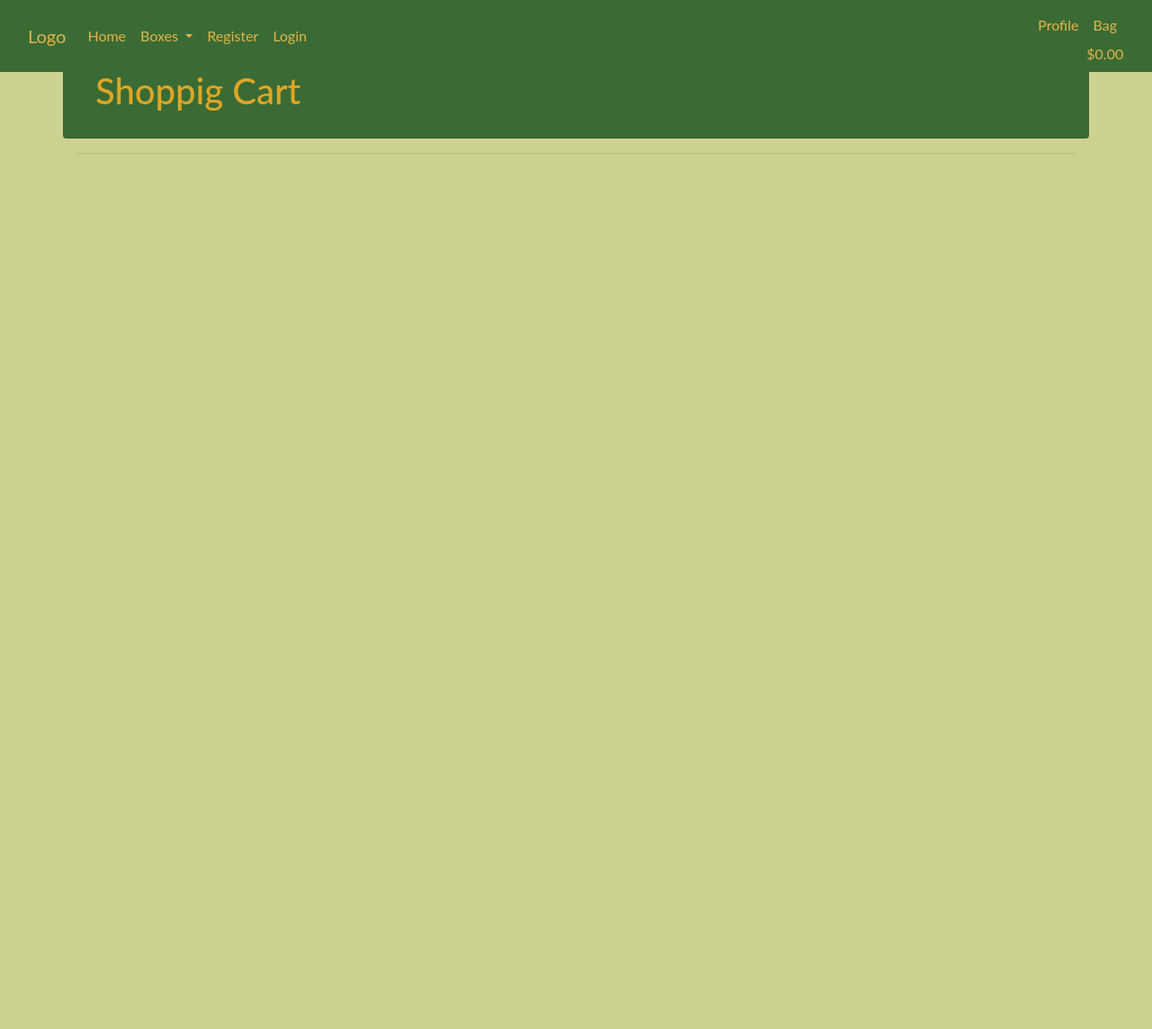
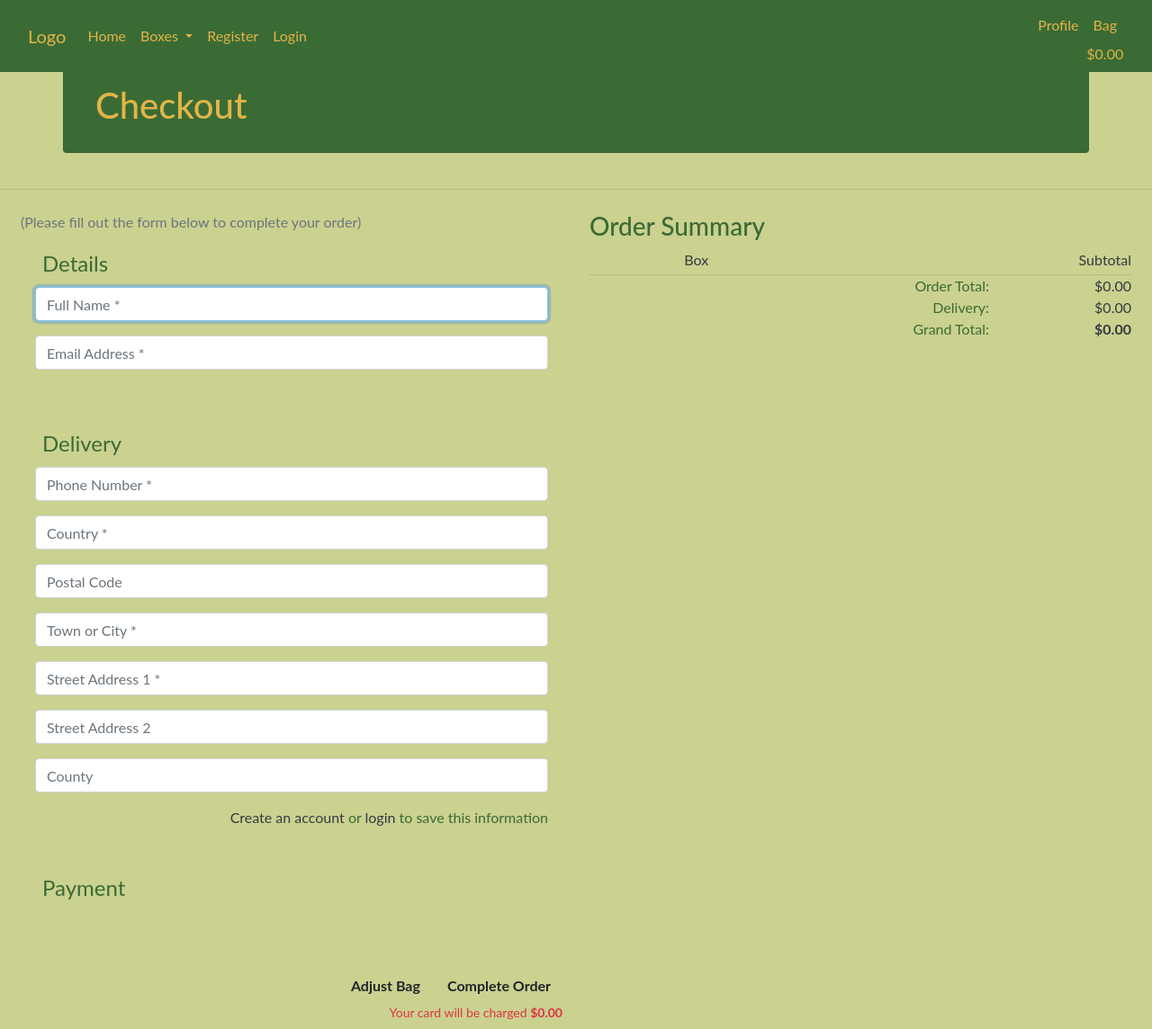
Before and after one commit to Code-Institute-Submissions/MadeleineFrey-Project5_MayResub, a Django app: template checkout/templates/checkout/checkout.html in a window 1280 px wide. Shown: the whole page at 90% size. Before the commit the page ends 171 px from the top, so only its background shows below. Run offline with Django 3.2, Linux system fonts and the light colour scheme; the template is opened without the code that fills it: values that come from a table or form of the project are taken from there, others are empty; parts of the project's set-up code (start-up, migrations or seed data) failed here and were passed over; some libraries are stand-ins or nearby versions.

Commit message:
Add styling to checkout page

```diff
--- a/bag/templates/bag/bag.html
+++ b/bag/templates/bag/bag.html
@@ -18,7 +18,7 @@
     <div class="row">
         <div class="col card mb-4  mt-4 left info-box">
             <div class="card-body ">
-                <h1>Shoppig Cart<small> (1 item in your cart) </small></h1>
+                <h1>Shoppig Cart</h1>
             </div>
         </div>
     </div>
@@ -136,7 +136,7 @@
                             </span>
                             <span class="text-uppercase">Keep Shopping</span>
                         </a>
-                        <a href="" class="btn btn-black rounded-0 btn-lg">
+                        <a href="{% url 'checkout' %}" class="btn btn-black rounded-0 btn-lg">
                             <span class="text-uppercase">Secure Checkout</span>
                             <span class="icon">
                                 <i class="fas fa-lock"></i>
--- a/checkout/forms.py
+++ b/checkout/forms.py
@@ -1,16 +1,14 @@
-
 from django import forms
 from .models import Order
 
+
 class OrderForm(forms.ModelForm):
-    """ X """
     class Meta:
         model = Order
-        fields = (
-            'full_name', 'email', 'phone_number', 'country',
-            'postcode', 'town_or_city', 'street_address1',
-            'street_address2', 'county',
-        )
+        fields = ('full_name', 'email', 'phone_number',
+                  'street_address1', 'street_address2',
+                  'town_or_city', 'postcode', 'country',
+                  'county',)
 
     def __init__(self, *args, **kwargs):
         """
@@ -22,20 +20,20 @@ class OrderForm(forms.ModelForm):
             'full_name': 'Full Name',
             'email': 'Email Address',
             'phone_number': 'Phone Number',
+            'country': 'Country',
             'postcode': 'Postal Code',
             'town_or_city': 'Town or City',
             'street_address1': 'Street Address 1',
             'street_address2': 'Street Address 2',
-            'county': 'County, State or Locality',
+            'county': 'County',
         }
 
         self.fields['full_name'].widget.attrs['autofocus'] = True
         for field in self.fields:
-            if field != 'country':
-                if self.fields[field].required:
-                    placeholder = f'{placeholders[field]} *'
-                else:
-                    placeholder = placeholders[field]
-                self.fields[field].widget.attrs['placeholder'] = placeholder
+            if self.fields[field].required:
+                placeholder = f'{placeholders[field]} *'
+            else:
+                placeholder = placeholders[field]
+            self.fields[field].widget.attrs['placeholder'] = placeholder
             self.fields[field].widget.attrs['class'] = 'stripe-style-input'
             self.fields[field].label = False
--- a/checkout/static/checkout/css/checkout.css
+++ b/checkout/static/checkout/css/checkout.css
@@ -0,0 +1,3 @@
+.my-text-green {
+    color: #3a6b35;
+}
--- a/checkout/templates/checkout/checkout.html
+++ b/checkout/templates/checkout/checkout.html
@@ -1,5 +1,10 @@
 {% extends "base.html" %}
 {% load static %}
+{% load bag_tools %}
+
+{% block extra_css %}
+    <link rel="stylesheet" href="{% static 'checkout/css/checkout.css' %}">
+{% endblock %}
 
 {% block page_header %}
     <div class="container header-container">
@@ -9,29 +14,129 @@
     </div>
 {% endblock %}
 
-
 {% block content %}
-
-<div class="overlay my-bag-bg"></div>
-<div class="container  my-bag-bg my-my {% if grand_total %} info-box-more {% else %}  {% endif %}">
+    <div class="overlay"></div>
+    <div class="container my-my {% if grand_total %} info-box-more {% else %}  {% endif %}">
         <div class="row">
-        <div class="col card left info-box">
+            <div class="col card mb-4  mt-3 left info-box">
                 <div class="card-body ">
-                <h1>Shoppig Cart</h1>
+                    <h1>Checkout</h1>
                 </div>
             </div>
         </div>
-
+    </div>
     <div class="row">
         <div class="col">
             <hr>
         </div>
     </div>
-    <div class="row my-bag-bg ">
-        <div class="col">
-            <div class="col left info-box">
+        <div class="row m-2">
+            <div class="col-12 col-lg-6 order-lg-last mb-5">
+                <p class="my-text-green h3">Order Summary</p>
+                <div class="row">
+                    <div class="col-7 offset-2">
+                        <p class="mb-1 mt-0 big text-dark">Box</p>
+                    </div>
+                    <div class="col-3 text-right">
+                        <p class="mb-1 mt-0 medium text-dark">Subtotal</p>
+                    </div>
+                </div>
+                {% for box in bag_items %}
+                    <div class="row">
+                        <div class="col-2 mb-1 ">
+                            <a href="{% url 'box_detail' box.box.id %}">
+                                {% if box.box.image %}
+                                    <img class="w-100" src="#" alt="{{ box.name }}">
+                                {% else %}
+                                    <img class="w-100" src="#" alt="{{ box.name }}">
+                                {% endif %}
+                            </a>
 
                         </div>
+                        <div class="col-7">
+                            <p class="my-0 my-text-green"><strong>{{ box.box.name }}</strong></p>
+                            <p class="my-0 text-dark">Qty: {{ box.quantity }}</p>
+                        </div>
+                        <div class="col-3 text-right">
+                            <p class="my-0  text-dark">${{ box.box.price | calc_subtotal:box.quantity }}</p>
+                        </div>
+                    </div>
+                {% endfor %}
+                <hr class="my-0">
+                <div class="row text-black text-right">
+                    <div class="col-7 offset-2">
+                        <p class="my-0 my-text-green">Order Total:</p>
+                        <p class="my-0 my-text-green">Delivery:</p>
+                        <p class="my-0 my-text-green">Grand Total:</p>
+                    </div>
+                    <div class="col-3">
+                        <p class="my-0 text-dark">${{ total | floatformat:2 }}</p>
+                        <p class="my-0 text-dark">${{ delivery | floatformat:2 }}</p>
+                        <p class="my-0 text-dark"><strong>${{ grand_total | floatformat:2 }}</strong></p>
+                    </div>
+                </div>
+            </div>
+            <div class="col-12 col-lg-6">
+                <p class="text-secondary">(Please fill out the form below to complete your order)</p>
+                <form action="{% url 'checkout' %}" method="POST" id="payment-form">
+                    {% csrf_token %}
+                    <fieldset class="rounded px-3 mb-5">
+                        <legend class="fieldset-label big my-text-green px-2 w-auto">Details</legend>
+                        {{ order_form.full_name | as_crispy_field }}
+                        {{ order_form.email | as_crispy_field }}
+                    </fieldset>
+                    <fieldset class="rounded px-3 mb-5">
+                        <legend class="fieldset-label big my-text-green px-2 w-auto">Delivery</legend>
+                        {{ order_form.phone_number | as_crispy_field }}
+                        {{ order_form.country | as_crispy_field }}
+                        {{ order_form.postcode | as_crispy_field }}
+                        {{ order_form.town_or_city | as_crispy_field }}
+                        {{ order_form.street_address1 | as_crispy_field }}
+                        {{ order_form.street_address2 | as_crispy_field }}
+                        {{ order_form.county | as_crispy_field }}
+
+                        <div class="form-check form-check-inline float-right mr-0">
+							{% if user.is_authenticated %}
+								<label class="form-check-label" for="id-save-info">Save this delivery information to my profile</label>
+                                <input class="form-check-input ml-2 mr-0" type="checkbox" id="id-save-info" name="save-info" checked>
+							{% else %}
+								<label class="form-check-label my-text-green" for="id-save-info">
+                                    <a class="text-dark" href="#">Create an account</a> or
+                                    <a class="text-dark" href="#">login</a> to save this information
+                                </label>
+							{% endif %}
+						</div>
+                    </fieldset>
+                    <fieldset class="px-3">
+                        <legend class="fieldset-label my-text-green px-2 w-auto">Payment</legend>
+                        <!-- A Stripe card element  -->
+                        <div class="mb-3" id="card-element"></div>
+
+                        <!-- Used to display form errors -->
+                        <div class="mb-3 text-danger" id="card-errors" role="alert"></div>
+                    </fieldset>
+
+                    <div class="submit-button text-right mt-5 mb-2">
+						<a href="{% url 'bag' %}" class="btn btn-outline-black rounded-0">
+							<span class="icon">
+								<i class="fas fa-chevron-left"></i>
+							</span>
+							<span class="font-weight-bold">Adjust Bag</span>
+						</a>
+						<button id="submit-button" class="btn btn-black rounded-0">
+							<span class="font-weight-bold">Complete Order</span>
+							<span class="icon">
+								<i class="fas fa-lock"></i>
+							</span>
+						</button>
+						<p class="small text-danger my-0">
+							<span class="icon">
+								<i class="fas fa-exclamation-circle"></i>
+							</span>
+							<span>Your card will be charged <strong>${{ grand_total|floatformat:2 }}</strong></span>
+						</p>
+					</div>
+                </form>
             </div>
         </div>
     </div>
--- a/checkout/views.py
+++ b/checkout/views.py
@@ -1,14 +1,14 @@
 from django.shortcuts import render, redirect, reverse
-# add later from django.contrib import messages
 
 from .forms import OrderForm
 
 
 def checkout(request):
+    """ X """
+
     bag = request.session.get('bag', {})
     if not bag:
-            # add messages.error(request, "There's nothing in your bag at the moment")
-        return redirect(reverse('products'))
+        return redirect(reverse('boxes'))
 
     order_form = OrderForm()
     template = 'checkout/checkout.html'
--- a/subscription_box/settings.py
+++ b/subscription_box/settings.py
@@ -54,9 +54,8 @@ INSTALLED_APPS = [
     'boxes',
     'bag',
     'checkout',
-
     # others
-    'crispy_forms'
+    'crispy_forms',
 ]
 
 MIDDLEWARE = [
--- a/subscription_box/urls.py
+++ b/subscription_box/urls.py
@@ -21,8 +21,8 @@ from django.conf.urls.static import static
 urlpatterns = [
     path('admin/', admin.site.urls),
     path('accounts/', include('allauth.urls')),
+    path('', include('home.urls')),
     path('boxes/', include('boxes.urls')),
     path('bag/', include('bag.urls')),
-    path('', include('home.urls')),
     path('checkout/', include('checkout.urls')),
 ] + static(settings.MEDIA_URL, document_root=settings.MEDIA_ROOT)
```
Lines whose indentation alone changed are shown as unchanged.
